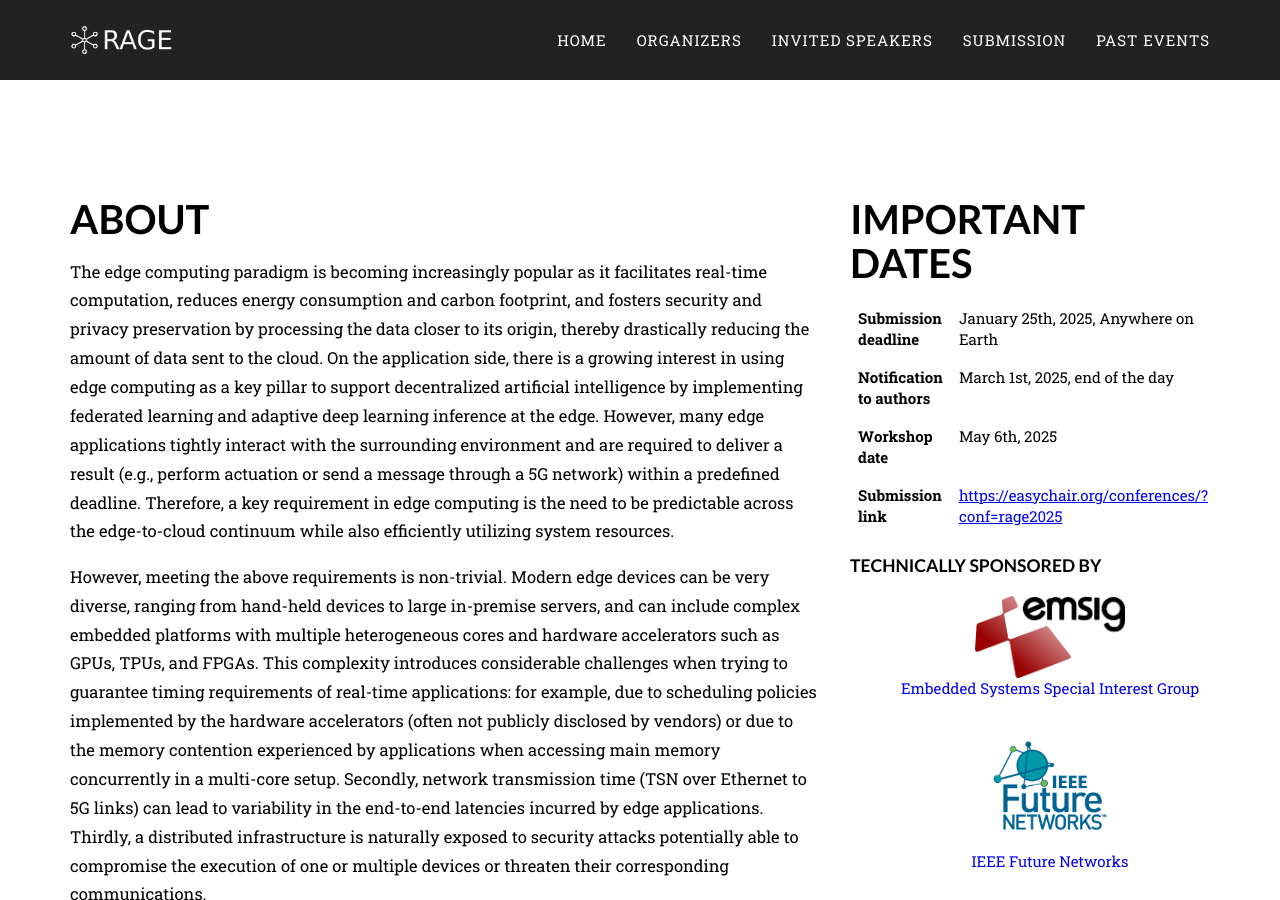
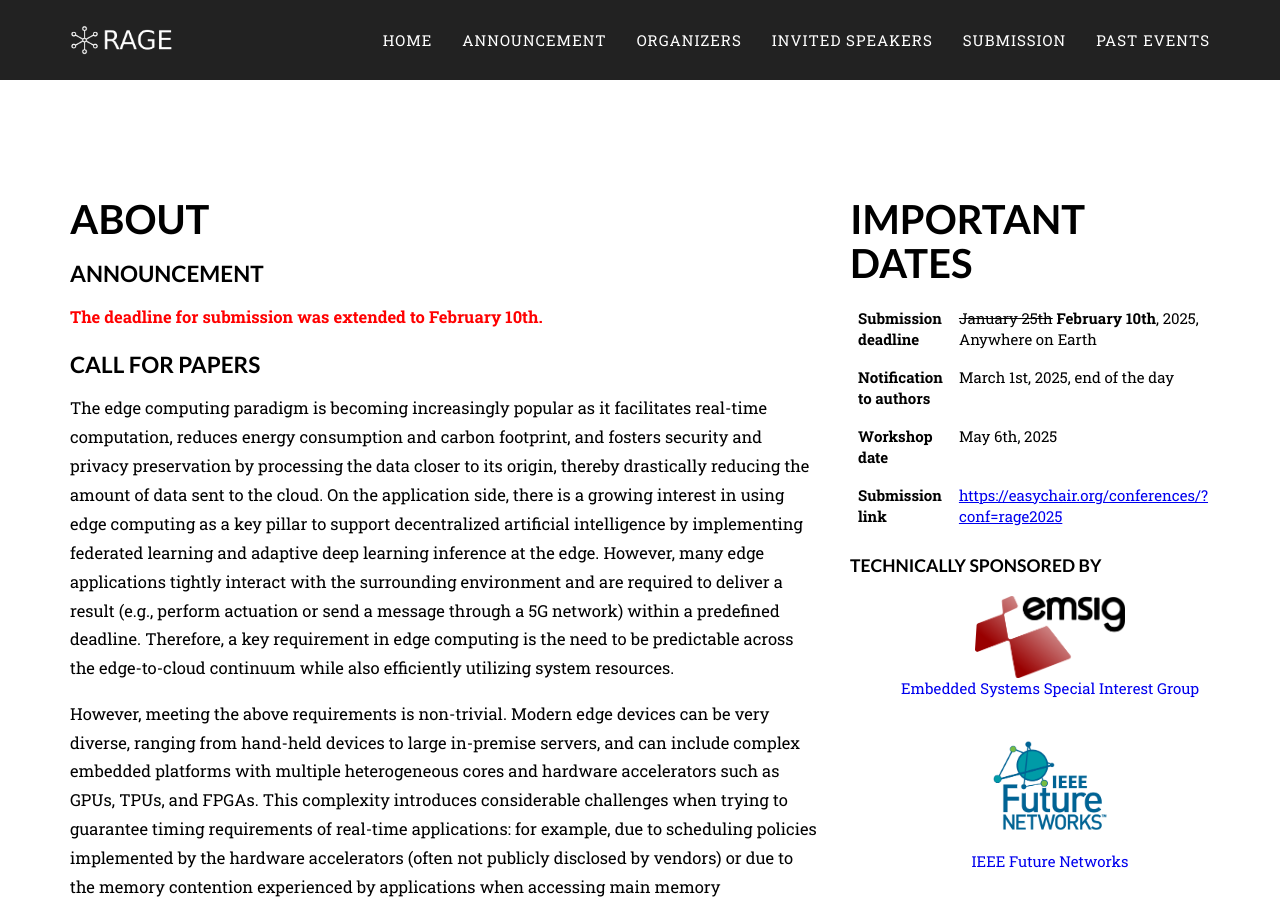
Before and after one commit to RAGE-Workshop/2025, a Jekyll site: the page built from index.markdown, in a window 1280 px wide and 900 px high, scrolled down 853 px. Built offline with Jekyll 4.4.1, drawn with Linux system fonts in a browser that asks for light colours; some web fonts are replaced; our own code applies the rules of GitHub Pages for plain Markdown files.

Commit message:
Extended deadline to Feb 10th!

```diff
--- a/index.markdown
+++ b/index.markdown
@@ -2,7 +2,7 @@
 layout: home
 year: 2025
 date: "May 6th, 2025"
-deadline: "January 25th, 2025, Anywhere on Earth"
+deadline: "<s>January 25th</s> <b>February 10th</b>, 2025, Anywhere on Earth"
 notification: "March 1st, 2025, end of the day"
 camera-ready: "March 15th, 2025, Anywhere on Earth"
 location: "Irvine, CA, USA"
@@ -12,6 +12,12 @@ submission: https://easychair.org/conferences/?conf=rage2025
 hosted: CPS-IoT Week 2025
 hosted-url: https://cps-iot-week2025.ics.uci.edu
 ---
+
+## Announcement
+
+<b style="color: red;">The deadline for submission was extended to February 10th.</b>
+
+## Call for papers
 
 The edge computing paradigm is becoming increasingly popular as it facilitates real-time computation, reduces energy consumption and carbon footprint, and fosters security and privacy preservation by processing the data closer to its origin, thereby drastically reducing the amount of data sent to the cloud. On the application side, there is a growing interest in using edge computing as a key pillar to support decentralized artificial intelligence by implementing federated learning and adaptive deep learning inference at the edge. However, many edge applications tightly interact with the surrounding environment and are required to deliver a result (e.g., perform actuation or send a message through a 5G network) within a predefined deadline. Therefore, a key requirement in edge computing is the need to be predictable across the edge-to-cloud continuum while also efficiently utilizing system resources.
 
```
